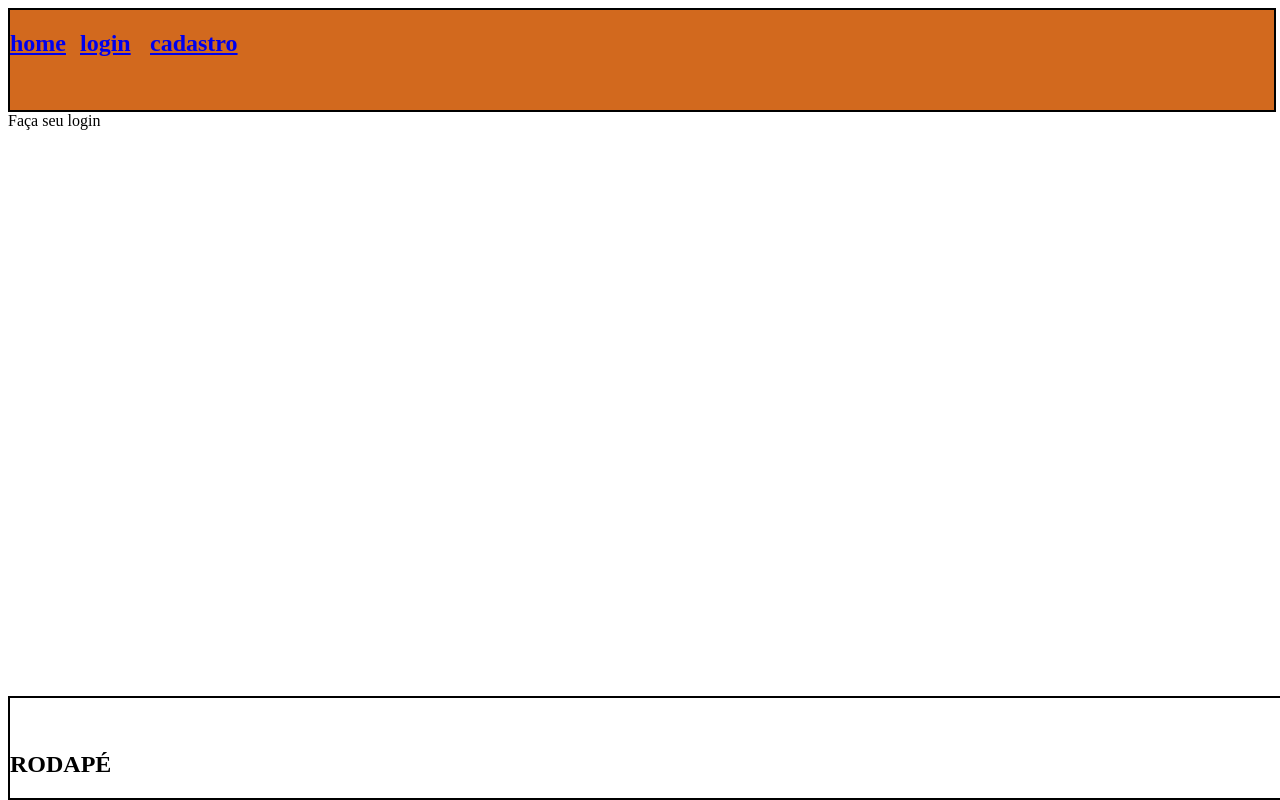
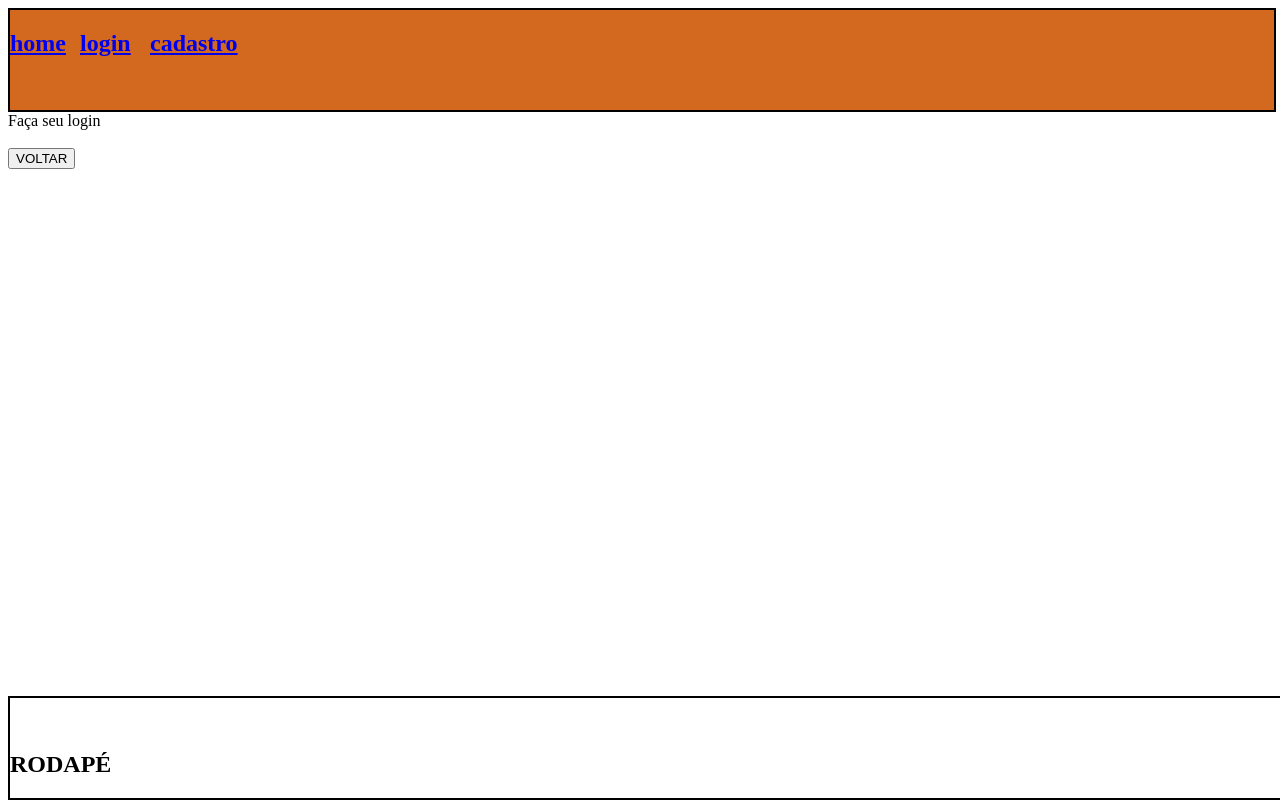
Before and after one commit to ErikGgois/PROJETOS, a React (Vite) app in the folder meu-projeto/: page /login in a window 1280 px wide. Built offline with nearby package versions, Linux system fonts and the light colour scheme.

Commit message:
Criando Botão de voltar

```diff
--- a/meu-projeto/src/pages/Cadastro.tsx
+++ b/meu-projeto/src/pages/Cadastro.tsx
@@ -1,12 +1,22 @@
+import { useNavigate } from "react-router-dom"
 import Cabecalho from "../Cabecalho"
 import Rodape from "../Rodape"
 
 function Cadastro() {
+
+    const navegacao = useNavigate();
+
+    function HandleVoltar(){
+        navegacao('/');
+
+    }
     return (
         <div>
             <Cabecalho />
             Faça seu cadastro
             <Rodape/>
+            <br /><br />
+            <button onClick={HandleVoltar} > VOLTAR </button>
         </div>
     )
 }
--- a/meu-projeto/src/pages/Login.tsx
+++ b/meu-projeto/src/pages/Login.tsx
@@ -1,12 +1,24 @@
+import { useNavigate, useParams } from "react-router-dom";
 import Cabecalho from "../Cabecalho"
 import Rodape from "../Rodape"
 
 function Login() {
+
+
+    const QualquerCoisa = useParams();
+    const navegacao = useNavigate();
+
+    function HandleVoltar (){
+
+        navegacao('/');
+    }
     return (
         <div>
             <Cabecalho />
             Faça seu login
             <Rodape />
+            <br /><br />
+            <button onClick={HandleVoltar} > VOLTAR</button>
         </div>
     )
 }
```
